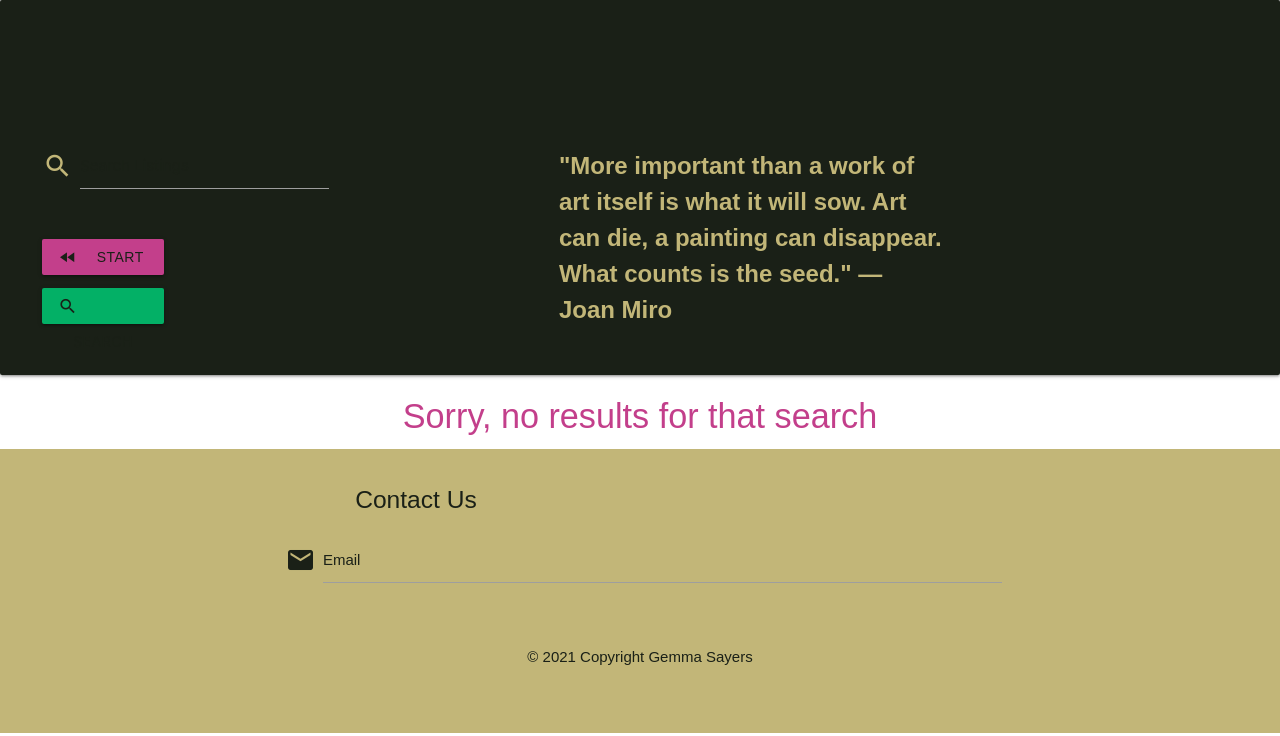
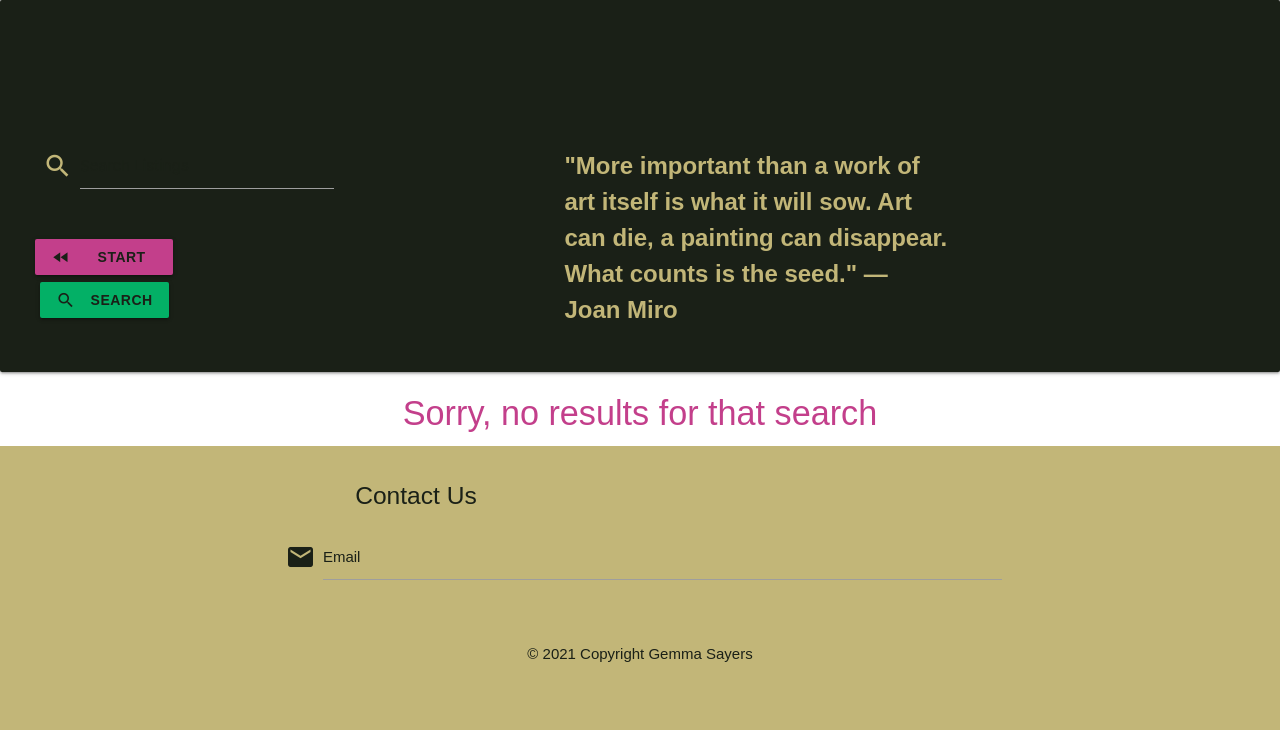
Before and after one commit to GJSayers/culturate, a Flask app: page /search in a window 1280 px wide. Shown: the part 64-800 px from the top of the page. Run offline with Flask 2, Linux system fonts and the light colour scheme; data that the repository does not hold is empty; some libraries are stand-ins or nearby versions; some web fonts are replaced.

Commit message:
make button styling more uniform

```diff
--- a/static/css/style.css
+++ b/static/css/style.css
@@ -344,26 +344,34 @@
 
 
 .affirmative-button {
-    margin: 5%;
+    margin-top: 5%;
+    font-family: 'Archivo Black', sans-serif;
+    font-weight: bold;
     background-color: #03B066;
     color: #1a2017;
 }
 
-.cancel-button, .favourite-button {
-    margin: 5%;
+.cancel-button, .favourite-button, .delete-button {
+    margin-top: 5%;
+    font-family: 'Archivo Black', sans-serif;
+    font-weight: bold;
     background-color: #C33F8B;
     color: #1a2017;
 }
 
-.edit-button {
-    background-color: #C2B678;
+.submit-btn {
+    margin-top: 5%;
+    font-family: 'Archivo Black', sans-serif;
+    font-weight: bold;
+    background-color: #F7E93F;
     color: #1a2017;
 }
 
-.submit-btn {
+.edit-button {
+    margin-top: 5%;
     font-family: 'Archivo Black', sans-serif;
     font-weight: bold;
-    background-color: #F7E93F;
+    background-color: #C2B678;
     color: #1a2017;
 }
 
@@ -375,7 +383,7 @@
     font-family: 'Archivo Black', sans-serif;
     font-weight: bold;
     letter-spacing: 2px;
-    background-color: #C2B678;
+    background-color: #fff;
     color: #1a2017;
 }
 
```
